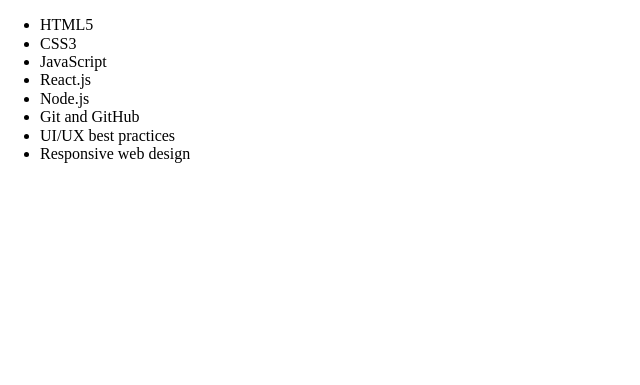
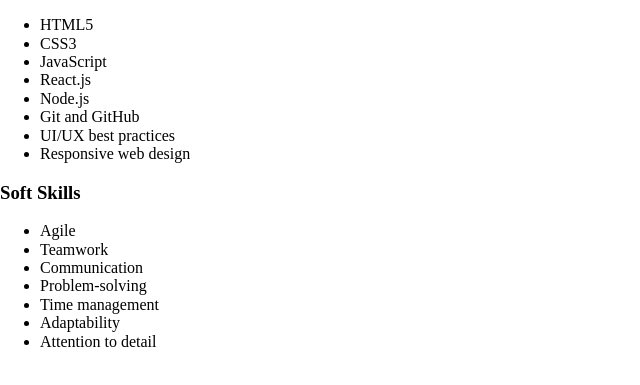
Before and after one commit to RabiaRB/Resume-Website, a plain HTML site: page index.html in a window 1280 px wide. Shown: the part 297-682 px from the top of the page, without its empty margins (0-640 px from the left). Drawn offline with Linux system fonts and the light colour scheme.

Commit message:
sidebar complete

```diff
--- a/index.html
+++ b/index.html
@@ -74,6 +74,26 @@
 						</ul>
 					</div>
 
+				<!-- soft skills -->
+
+					<div class="softSkills">
+						<h3>Soft Skills</h3>
+						<ul>
+							<li>Agile</li>
+							<li>Teamwork</li>
+							<li>Communication</li>
+							<li>Problem-solving</li>
+							<li>Time management</li>
+							<li>Adaptability</li>
+							<li>Attention to detail</li>
+						</ul>
+					</div>
+				</div>
+        	</div>
+        </div>
+    </section>
+
+
 		<script type="text/javascript" src="js/main.js"></script>
 	</body>
 </html>
```
Lines whose indentation alone changed are shown as unchanged.
